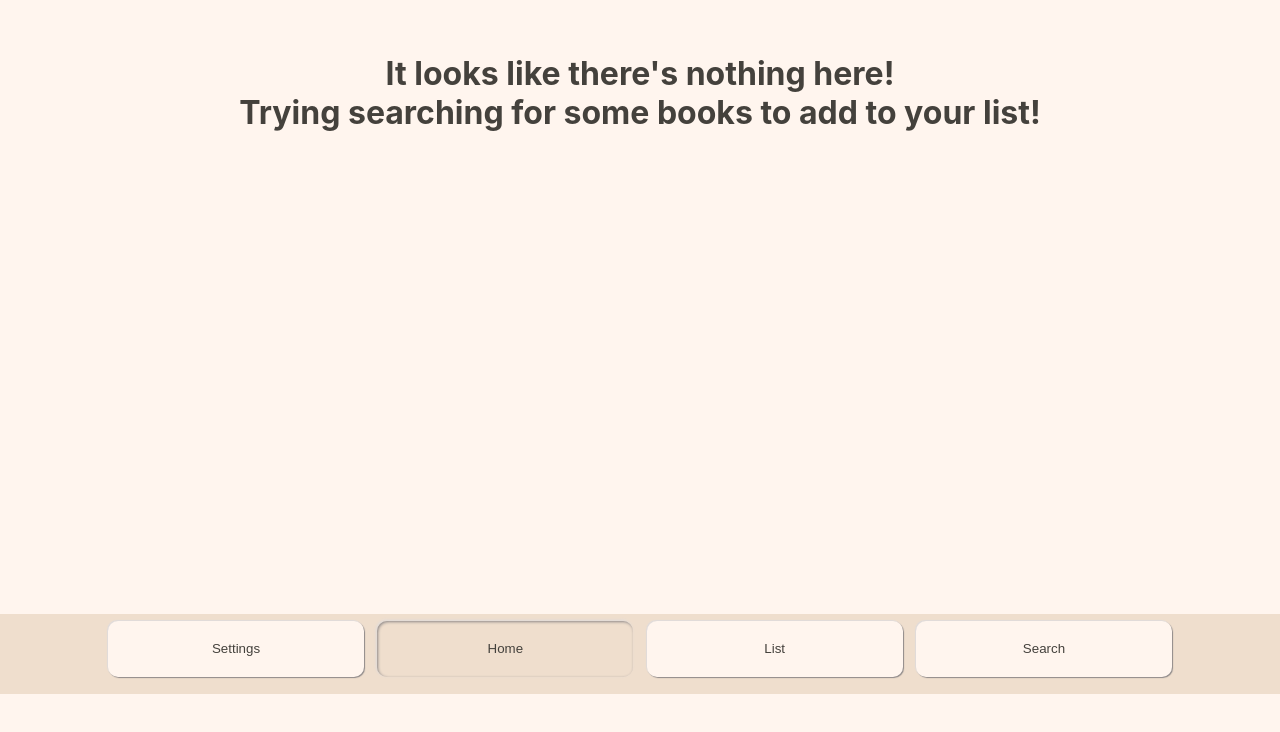
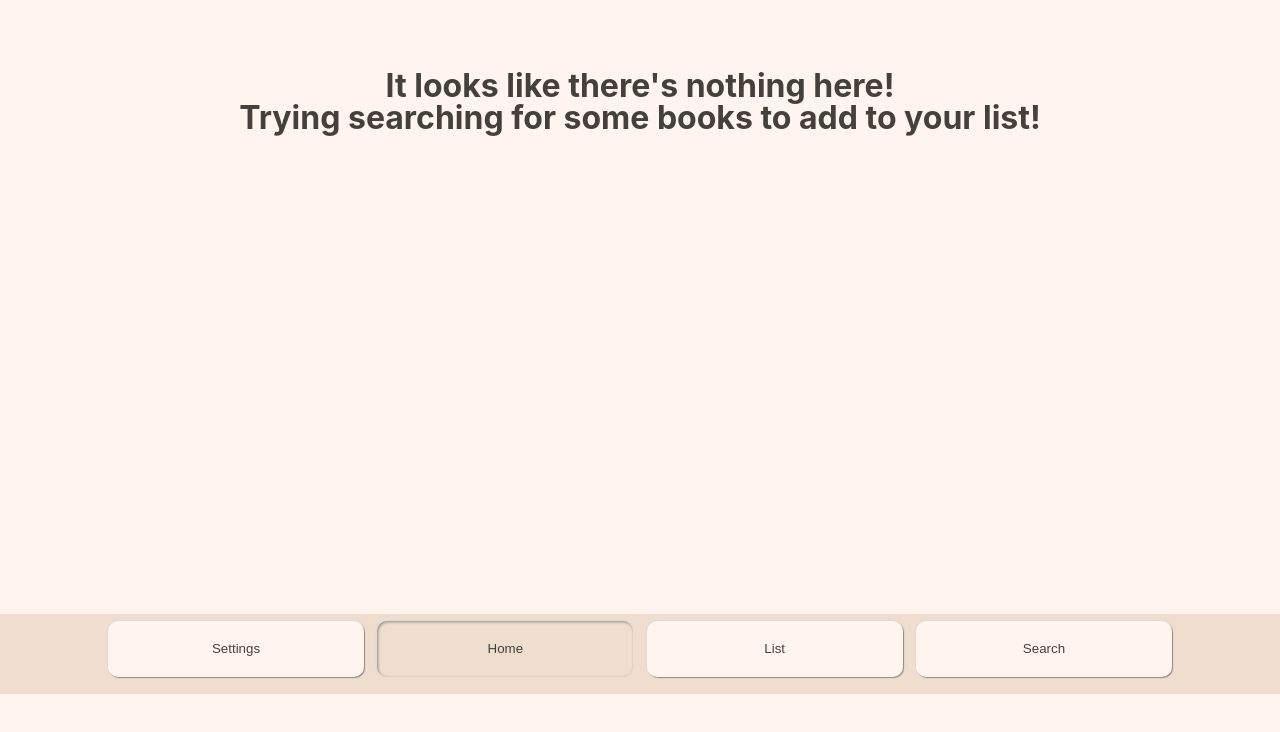
Before and after one commit to deadbelly/tashtego, a React (Create React App) app: page / in a window 1280 px wide. Shown: the part 106-838 px from the top of the page. After the commit the page ends 800 px from the top, so only its background shows below. Built offline with nearby package versions, Linux system fonts and the light colour scheme.

Commit message:
Add landing messages

```diff
--- a/src/Components/ActiveBook/ActiveBook.js
+++ b/src/Components/ActiveBook/ActiveBook.js
@@ -1,18 +1,15 @@
 import React, { useEffect } from 'react';
 import moment from 'moment';
 import './ActiveBook.css';
-import { findRemainingDays } from '../../util';
+import { findRemainingDays, formatAuthors } from '../../util';
 import PropTypes from 'prop-types';
 
 export const ActiveBook = ({ book, changeActive, isDateLocked }) => {
-  useEffect(() => {
-    if (book.date <= moment().format('YYYY-MM-DD')) {
-      changeActive(null, null, false)
-    }
-  }, [book, changeActive])
 
   return (
     <div className='active-book'>
+      { book.id ?
+        <>
           <img
             className='active-cover'
             src={book.cover}
@@ -29,7 +26,7 @@ export const ActiveBook = ({ book, changeActive, isDateLocked }) => {
           >Finished</button>
         </div>
         <h1>{book.title}</h1>
-      <h2> by {book.authors[0]}</h2>
+        <h2> by {formatAuthors(book.authors)}</h2>
           <h3>
             You expect to finish {findRemainingDays(book.date)}
             <input
@@ -41,6 +38,11 @@ export const ActiveBook = ({ book, changeActive, isDateLocked }) => {
               onChange={event => changeActive('date', event.target.value, false)}
             />
           </h3>
+        </> :
+        <h1 className='landing-message'>
+        It looks like there's nothing here! <br/>
+        Trying searching for some books to add to your list!</h1>
+      }
     </div>
   );
 }
--- a/src/Components/App/App.css
+++ b/src/Components/App/App.css
@@ -18,4 +18,5 @@ input {
 
 .landing-message {
   margin-top: 5em;
+  line-height: 1em;
 }
--- a/src/Components/App/App.js
+++ b/src/Components/App/App.js
@@ -20,26 +20,6 @@ export const App = () => {
     }
   );
 
-  useEffect(() => {
-    if (readingList.length && !activeBook.id) {
-      setActiveBook({
-        ...readingList[0],
-        date: moment().add(settings.defaultDays + 1, 'days').format('YYYY-MM-DD')
-      })
-      setReadingList(readingList.splice(1))
-    }
-  }, [readingList, setReadingList,
-    activeBook, setActiveBook,
-    settings.defaultDays])
-
-  const addBook = newBook => {
-    if (!readingList.filter(book => book.id === newBook.id).length
-      && activeBook.id !== newBook.id
-      && !settings.lockList) {
-      setReadingList([ ...readingList, newBook])
-    }
-  }
-
   const changeActive = (modKey, modValue, returnBook) => {
     if (returnBook) {
       setReadingList([ ...readingList, activeBook]);
@@ -55,6 +35,32 @@ export const App = () => {
     }
   }
 
+  useEffect(() => {
+    if (readingList.length && !activeBook.id) {
+      setActiveBook({
+        ...readingList[0],
+        date: moment().add(settings.defaultDays + 1, 'days').format('YYYY-MM-DD')
+      })
+      setReadingList(readingList.splice(1))
+    }
+  }, [readingList, setReadingList,
+    activeBook, setActiveBook,
+    settings.defaultDays])
+
+  useEffect(() => {
+    if (activeBook.date <= moment().format('YYYY-MM-DD')) {
+      changeActive(null, null, false)
+    }
+  }, [activeBook, changeActive])
+
+  const addBook = newBook => {
+    if (!readingList.filter(book => book.id === newBook.id).length
+      && activeBook.id !== newBook.id
+      && !settings.lockList) {
+      setReadingList([ ...readingList, newBook])
+    }
+  }
+
   const checkIfListed = id => {
     if (readingList.filter(book => book.id === id).length ||
       activeBook.id === id) {
@@ -66,16 +72,11 @@ export const App = () => {
   return (
     <div className="App">
       <Route exact path='/' render={() =>
-        (activeBook.id ?
           <ActiveBook
             book={activeBook}
             changeActive={changeActive}
             isDateLocked={settings.lockDate}
-          /> :
-          <h1 className='landing-message'>
-          It looks like there's nothing here! <br/>
-          Trying searching for some books to add to your list!</h1>
-        )
+          />
       }/>
       <Route exact path='/search' render={() =>
         <Search
```
Lines whose indentation alone changed are shown as unchanged.
